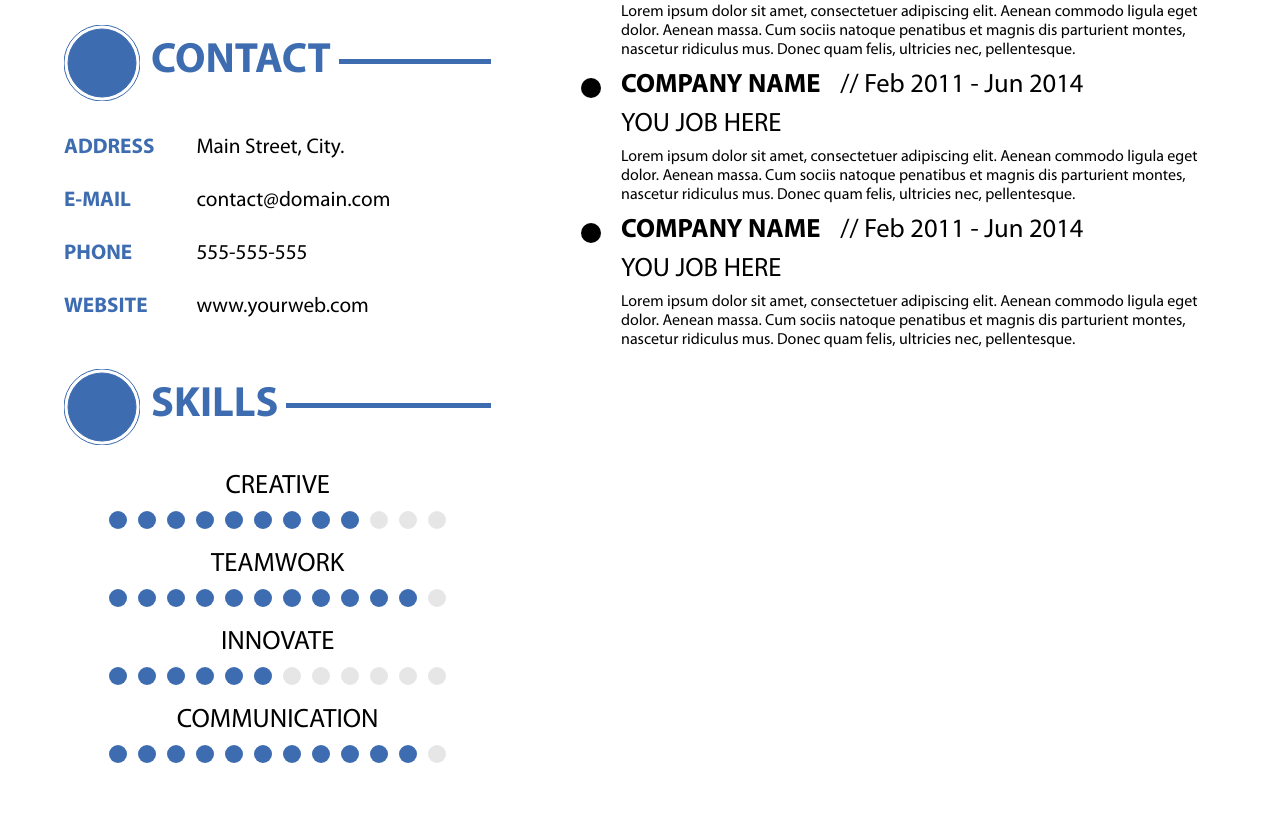
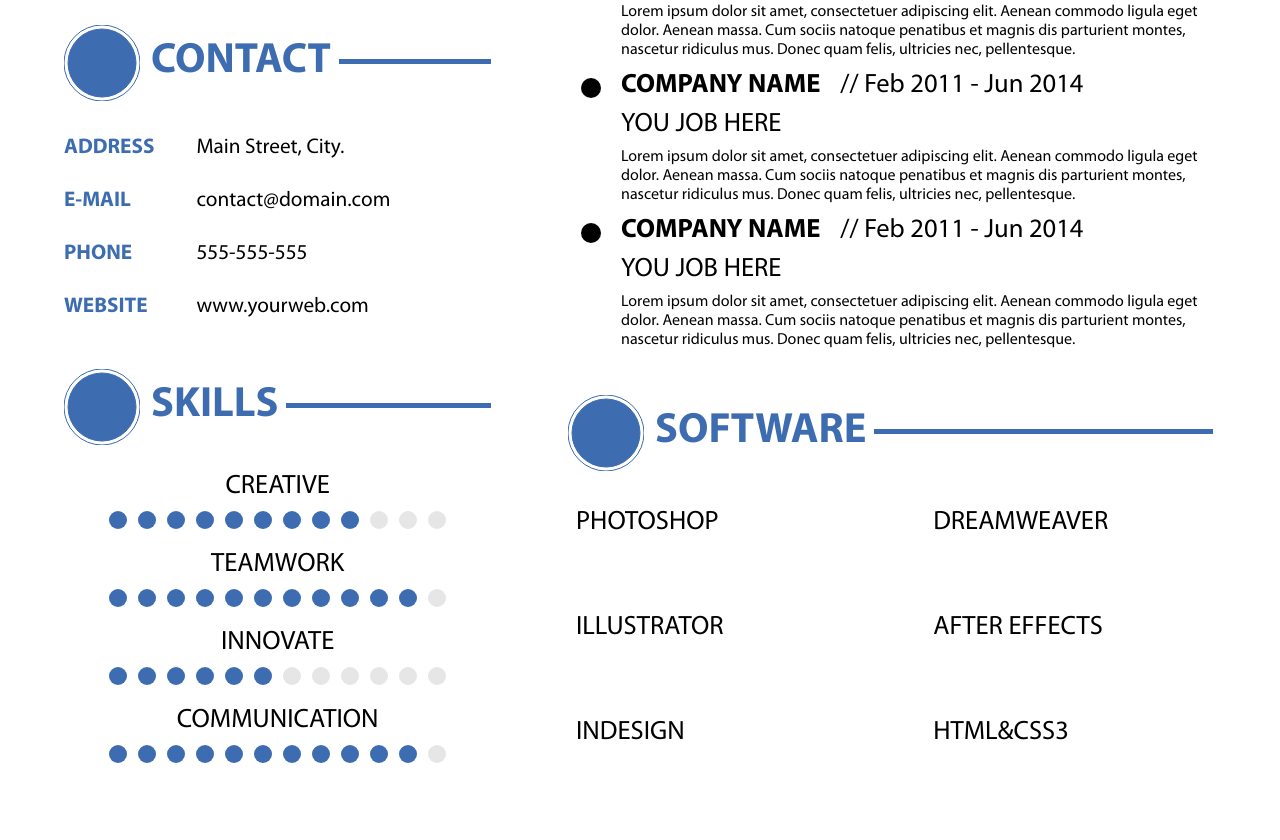
Before and after one commit to IrvinsCass/CV, a website built with webpack: page src/index.pug in a window 1280 px wide. Shown: the part 949-1789 px from the top of the page. Built offline with nearby package versions, Linux system fonts and the light colour scheme.

Commit message:
Добавлен модуль software
Также добавлено немного адаптивности блокам experience и education

```diff
--- a/src/education/education.scss
+++ b/src/education/education.scss
@@ -48,6 +48,9 @@
         @include flex(row, flex-end);
         font-size: 26.56px;
         margin-bottom: 7px;
+        @media screen and (max-width: 600px) {
+          flex-wrap: wrap;
+        }
 
         &_degree {
           text-transform: uppercase;
--- a/src/experience/experience.scss
+++ b/src/experience/experience.scss
@@ -48,6 +48,9 @@
         @include flex(row, flex-end);
         font-size: 26.56px;
         margin-bottom: 7px;
+        @media screen and (max-width: 600px) {
+          flex-wrap: wrap;
+        }
 
         &_company {
           text-transform: uppercase;
--- a/src/index.pug
+++ b/src/index.pug
@@ -15,4 +15,4 @@ html(lang="en")
     section.right-column
       include education/education.pug
       include experience/experience.pug
-      article.software
+      include software/software.pug
--- a/src/scss/index.scss
+++ b/src/scss/index.scss
@@ -7,6 +7,7 @@
 @import "./src/skills/skills";
 @import "./src/education/education";
 @import "./src/experience/experience";
+@import "./src/software/software";
 
 * {
     box-sizing: border-box;
--- /dev/null
+++ b/src/software/software.pug
@@ -0,0 +1,45 @@
+article.software
+  .software-header
+    .software-header__svg-elements
+      svg(width="76px" height="76px")
+        circle(r="38" cx="38" cy="38" fill="white" stroke="#3d6cb0" stroke-width="1")
+        circle(r="34" cx="38" cy="38" fill="#3d6cb0" stroke="#3d6cb0")
+    .software-header__text software
+    .software-header__line
+  .software-content
+    .programm
+      .programm__name photoshop
+      .programm__skill-level
+        svg(width="100%" height="22px")
+          rect(cx="0" cy="0" width="100%" fill="#e6e6e6")
+          rect(cx="0" cy="0" width="91%" fill="#3d6cb0")
+    .programm
+      .programm__name dreamweaver
+      .programm__skill-level
+        svg(width="100%" height="22px")
+          rect(cx="0" cy="0" width="100%" fill="#e6e6e6")
+          rect(cx="0" cy="0" width="83%" fill="#3d6cb0")
+    .programm
+      .programm__name illustrator
+      .programm__skill-level
+        svg(width="100%" height="22px")
+          rect(cx="0" cy="0" width="100%" fill="#e6e6e6")
+          rect(cx="0" cy="0" width="70.5%" fill="#3d6cb0")
+    .programm
+      .programm__name after effects
+      .programm__skill-level
+        svg(width="100%" height="22px")
+          rect(cx="0" cy="0" width="100%" fill="#e6e6e6")
+          rect(cx="0" cy="0" width="61.4%" fill="#3d6cb0")
+    .programm
+      .programm__name indesign
+      .programm__skill-level
+        svg(width="100%" height="22px")
+          rect(cx="0" cy="0" width="100%" fill="#e6e6e6")
+          rect(cx="0" cy="0" width="56.1%" fill="#3d6cb0")
+    .programm
+      .programm__name html&css3
+      .programm__skill-level
+        svg(width="100%" height="22px")
+          rect(cx="0" cy="0" width="100%" fill="#e6e6e6")
+          rect(cx="0" cy="0" width="91%" fill="#3d6cb0")
--- /dev/null
+++ b/src/software/software.scss
@@ -0,0 +1,52 @@
+.software {
+  @include flex(column);
+  @include size(100%);
+  padding-bottom: 45px;
+  padding-right: 4%;
+
+  &-header {
+    @include flex(row);
+    @include size(100%);
+    justify-content: flex-start;
+
+    &__text {
+      text-transform: uppercase;
+      color: $baseColor;
+      font-family: $boldFont;
+      font-size: 2.6556rem;
+      margin-left: 11px;
+      margin-top: -10px;
+    }
+
+    &__line {
+      @include size(100%, 5px);
+      background-color: $baseColor;
+      margin-left: 8px;
+      margin-top: -10px;
+    }
+  }
+
+  &-content {
+    @include flex(row);
+    @include size(100%);
+    justify-content: space-between;
+    flex-wrap: wrap;
+
+    .programm {
+      margin-left: 8px;
+      width: 43.4%;
+      margin-top: 30px;
+      @media screen and (max-width: 600px) {
+        width: 100%;
+        justify-content: center;
+        padding: 0 10%;
+      }
+
+      &__name {
+        text-transform: uppercase;
+        font-size: 26.56px;
+        margin-bottom: 15px;
+      }
+    }
+  }
+}
--- a/src/utils/_vars.scss
+++ b/src/utils/_vars.scss
@@ -6,7 +6,7 @@ $thinFont:          "MyriadPro-LightSemiExt", Helvetica, Arial, sans-serif;
 //Sizes
 $desktopWidth:     1280px;
 $tableWidth:       860px;
-$phoneWidth:       420px;
+$phoneWidth:       320px;
 $mainFontSize:     1rem;
 
 //Colors
```
